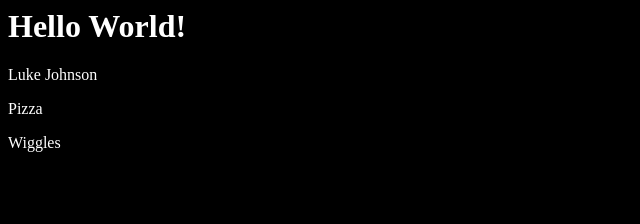
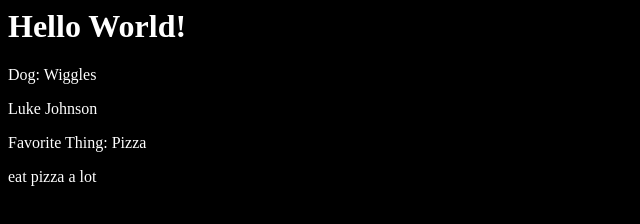
Before and after one commit to ljohnson198/git-inclass, a plain HTML site: page index.html in a window 1280 px wide. Shown: the whole page, without its empty margins (0-640 px from the left). Drawn offline with Linux system fonts and the light colour scheme.

Commit message:
clarified some items, changed order again, added motto footer

```diff
--- a/index.html
+++ b/index.html
@@ -12,13 +12,18 @@
       Hello World!
     </h1>
     <p>
+      Dog: Wiggles
+    </p>
+    <p>
       Luke Johnson
     </p>
     <p>
-      Pizza
+      Favorite Thing: Pizza
     </p>
+  <footer>
     <p>
-      Wiggles
+       eat pizza a lot
     </p>
+  </footer>
   </body>
 </html>
```
